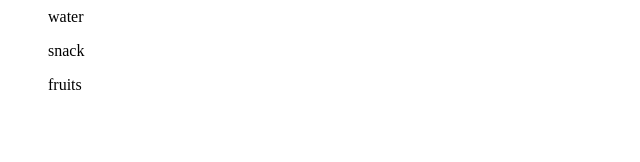
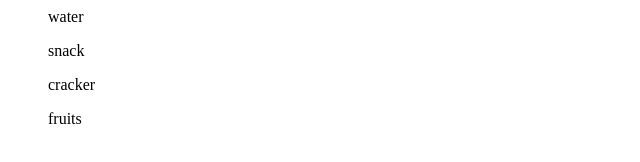
Before and after one commit to crickethacker/GitTest1, a plain HTML site: page index.html in a window 1280 px wide. Shown: the full height of the page, 0-640 px from the left. Drawn offline with Linux system fonts and the light colour scheme.

```diff
--- a/index.html
+++ b/index.html
@@ -1,6 +1,7 @@
 <html>
 <ul>water</ul>
 <ul>snack</ul>
+<ul>cracker</ul>
 <ul>fruits</ul>
 
 </html>
```
